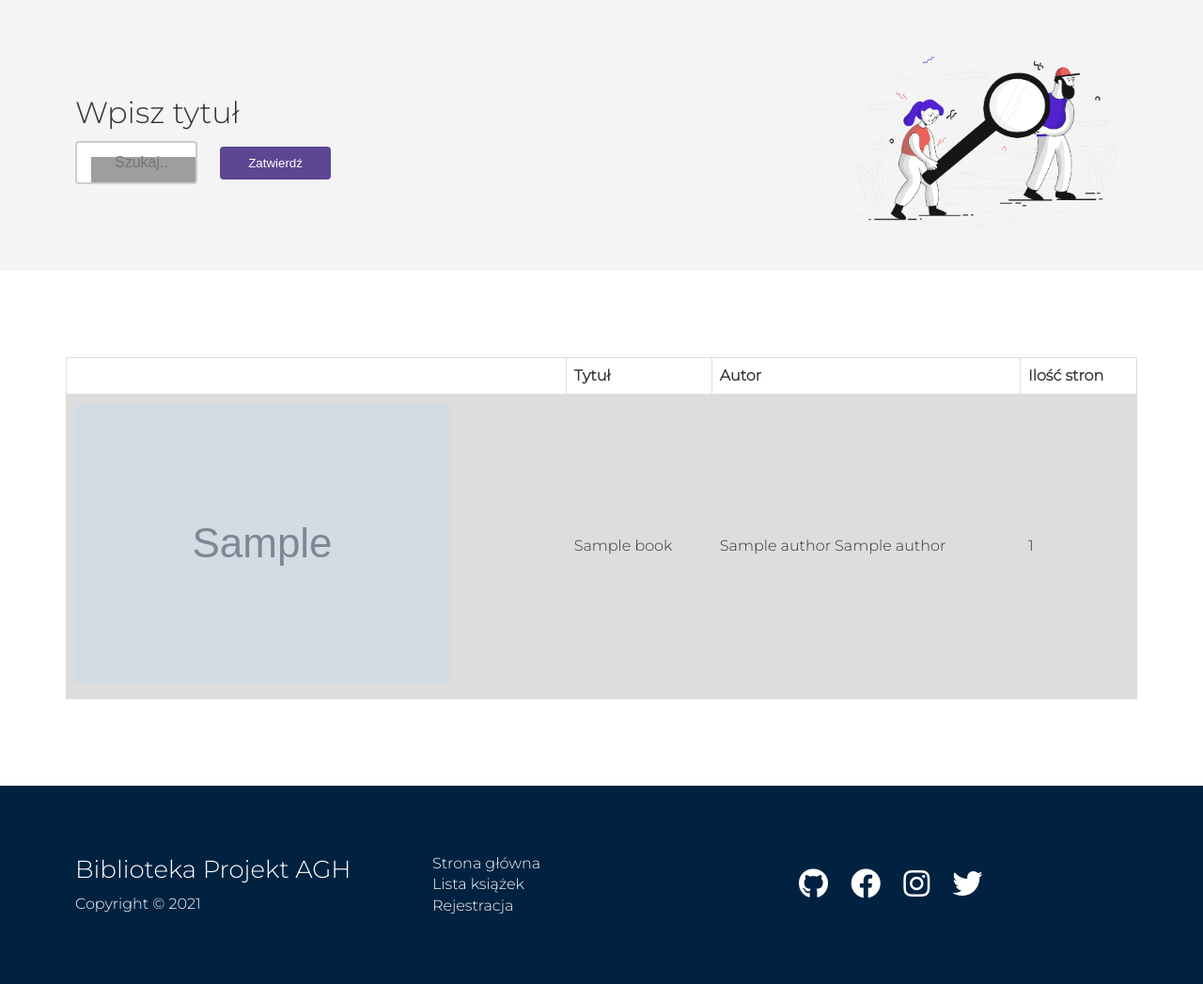
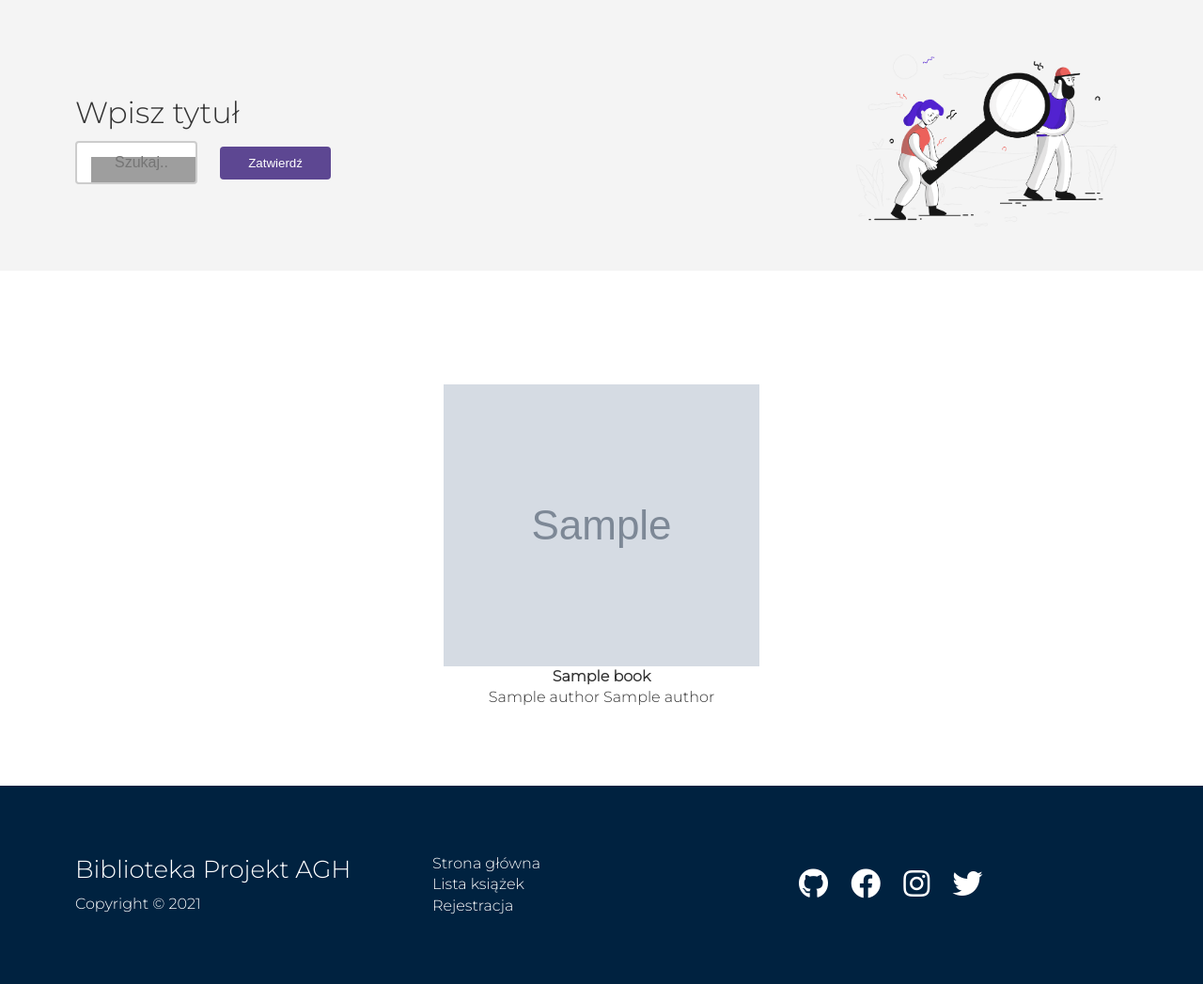
Before and after one commit to arczan2/biblioteka, a Django app: page /books in a window 1280 px wide. Shown: the part 269-1316 px from the top of the page at 94% size. Run offline with Django 3.2, Linux system fonts and the light colour scheme; tables that the repository leaves empty hold one stand-in row (values such as "Sample post"); grey boxes marked "Sample" are stand-in pictures; grey boxes are pictures that could not be loaded.

Commit message:
Wyswietlanie ksiazek oraz taebla uzytkownika - CSS

```diff
--- a/library/static/library/style.css
+++ b/library/static/library/style.css
@@ -118,6 +118,7 @@ p{
     margin: 30px 0;
 }
 
+/* Registration */
 .reg-form input
 {
     margin: 13px 0;
@@ -128,13 +129,20 @@ p{
     font-weight: bold;
 }
 
+.card{
+    background-color:white ;
+    color: #333333;
+    border-radius: 8px;
+    box-shadow: 0 3px 10px rgba(0,0,0,0.5);
+    padding: 18px;
+    margin: 9px;
+}
+
 .card .show-form{
     position: static;
     z-index: 0;
     padding: 10px;
-    min-height: 600px;
-
-
+    min-height: 540px;
 }
 
 .show-form input[type='email'],
@@ -172,14 +180,7 @@ position: absolute;
 }
 
 
-.card{
-    background-color:white ;
-    color: #333333;
-    border-radius: 8px;
-    box-shadow: 0 3px 10px rgba(0,0,0,0.5);
-    padding: 18px;
-    margin: 9px;
-}
+
 
 .btn
 {
@@ -381,7 +382,58 @@ tr:nth-child(even) {
     display: none;
 }
 
-@media only screen and (min-width: 868px) {
+
+
+
+#bookcase .bookcase {
+	flex-direction: column;
+	text-align: center;
+	max-width: 1500px;
+	margin: 0 auto;
+	padding: 50px 0;
+}
+
+#bookcase .bookcase-main {
+	display: flex;
+	align-items: center;
+	justify-content: center;
+	flex-wrap: wrap;
+	margin-top: 50px;
+}
+#bookcase .bookcase-item {
+    text-align: center;
+	flex-basis: 80%;
+	display: flex;
+	align-items: center;
+	justify-content: center;
+	flex-direction: column;
+	padding: 30px;
+	background-size: cover;
+	margin: 10px 5%;
+	position: relative;
+	z-index: 1;
+	overflow: hidden;
+}
+
+#bookcase .bookcase-item img {
+max-height: 300px;
+}
+
+.details img
+{
+   max-height: 500px;
+
+}
+
+
+
+@media only screen and (min-width: 867px) {
+
+	#bookcase .bookcase-main .bookcase-item {
+		flex-basis: 40%;
+		margin: 2.5%;
+	}
+
     #content .content {
         flex-direction: row;
     }
@@ -409,4 +461,14 @@ tr:nth-child(even) {
         text-align: left;
     }
 
+
+
 }
+
+@media only screen and (min-width: 1200px) {
+#bookcase .bookcase-main .bookcase-item {
+		flex-basis: 30%;
+		margin: 1.5%;
+	}
+
+}
--- a/library/templates/library/book_details.html
+++ b/library/templates/library/book_details.html
@@ -40,7 +40,7 @@
     <section class="docs-main my-4">
         <div class="container grid">
 
-            <div>
+            <div class="details">
 
                 {% if book.image %}
                     <img src="/media/{{ book.image }}" alt="{{ book.title }}">
@@ -50,7 +50,7 @@
 
 
             </div>
-            <div class="register " >
+            <div class="details" >
 
                <h3>{{ book.title }}</h3>
                 <h4>Autor</h4>
--- a/library/templates/library/books.html
+++ b/library/templates/library/books.html
@@ -56,33 +56,31 @@
         </div>
     </section>
 
-    <section class="features-main my-2">
-        <div class="books container grid grid-3">
-            <table>
-                <tr>
-                    <th></th>
-                    <th>Tytuł</th>
-                    <th>Autor</th>
-                    <th>Ilość stron</th>
-                </tr>
-                {% for book in books %}
-                <tr>
+    <section id="bookcase" class=" features-main my-2">
+        <div class="books  container ">
+           <div class="bookcase-main">
+
+            {% for book in books %}
+                 <div class="bookcase-item">
                     {% if book.image %}
-                        <td><img src="/media/{{ book.image }}" alt="{{ book.title }}"></td>
+                        <img src="/media/{{ book.image }}" alt="{{ book.title }}">
                     {% else %}
-                        <td>???</td>
+                        ???
                     {% endif %}
-                    <td><a href="{% url 'library:book_details' book.pk %}">{{ book.title }}</a></td>
+                    <a href="{% url 'library:book_details' book.pk %}"><h4>{{ book.title }}</h4></a>
                     {% if book.author %}
-                    <td>{{ book.author }}</td>
+                    {{ book.author }}
                     {% else %}
-                    <td>???</td>
+                    ???
                     {% endif %}
 
-                    <td>{{ book.pages }}</td>
-                </tr>
-                {% endfor %}
-            </table>
+
+                 </div>
+            {% endfor %}
+
+
+
+      </div>
 
         </div>
     </section>
--- a/library/templates/library/borrows.html
+++ b/library/templates/library/borrows.html
@@ -1,13 +1,16 @@
 {% extends 'library/ui_main.html' %}
 
 {% block content %}
-<table>
+<table class="styled-table">
     <tr>
+        <thead>
         <th>Tytuł</th>
         <th>Data wypożyczenia</th>
         <th>Dni do końca</th>
         <th>Data oddania</th>
+        </thead>
     </tr>
+    <tbody>
     {% for borrow in borrows %}
     <tr>
         <td><a href="{% url 'library:book_details' borrow.book_copy.book.pk %}">{{ borrow.book_copy.book.title }}</a></td>
@@ -20,5 +23,6 @@
         <td>{% if borrow.return_date %}{{ borrow.return_date }}{% endif %}</td>
     </tr>
     {% endfor %}
+    </tbody>
 </table>
 {% endblock %}
--- a/library/templates/library/index.html
+++ b/library/templates/library/index.html
@@ -37,7 +37,7 @@
                     <h2>Zaloguj się</h2>
                     <form method="post" action="{% url 'library:login' %}">
                         <div class="form-control">
-                            <input type="text" name="username" placeholder="Email">
+                            <input type="text" name="username" placeholder="Login">
                         </div>
                         <div class="form-control">
                             <input type="password" name="password" placeholder="********" required>
```
Also changed, not shown: library/static/library/UIStyle.css (+41 -10 lines).
